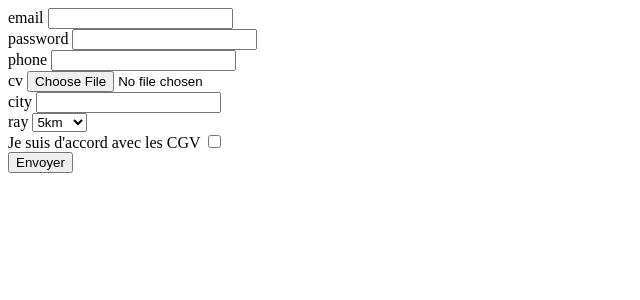
After one commit to NironDevLeo/SJOB_MVC, a PHP site: page /View/public/formUpdate.php in a window 1280 px wide. The commit adds this page. Shown: the top 300 px of the page, without its empty margins (0-640 px from the left). Run offline with PHP 8.4, Linux system fonts and the light colour scheme; the template is opened without the code that fills it, so the values that code supplies are empty.

Commit message:
bloque au niveau du update

```diff
--- a/View/admin/readAllUser.php
+++ b/View/admin/readAllUser.php
@@ -18,8 +18,8 @@
             <h1>Uttilisateur(s)</h1>
         </header>
         <div class="ajouter">
-        <a class="ajouter" href="./Router.php?action=create"><img src="../static/image/icons8-plus-30.png"  alt=""> Ajouter un nouveau uttilisateur</a>
-    </div>
+            <a class="ajouter" href="./Router.php?action=create"><img src="../static/image/icons8-plus-30.png"  alt=""> Ajouter un nouveau uttilisateur</a>
+        </div>
 
 
 
@@ -49,7 +49,7 @@
                 </ul>
                 <div class="flex box2">
                 <a class="marginL" href="./Router.php?action=readUser&id_user=<?= $user["id_user"]?>"><img class="icon1" src="../static/image/icons8-vision-24.png" alt=""></a>
-                <!-- <a class="marginL" href="./Router.php?action=id_user=<?= $user["id_user"]?>"><img class="icon2" src="../static/image/icons8-stylo-à-bille-30.png" alt=""></a> -->
+                <a class="marginL" href="./Router.php?action=update&id_user=<?= $user["id_user"]?>"><img class="icon2" src="../static/image/icons8-stylo-à-bille-30.png" alt=""></a>
                 <a class="marginL" href="./Router.php?action=delete&id_user=<?= $user["id_user"]?>"><img class="icon3" src="../static/image/icons8-supprimer-24.png" alt=""></a>
                 </div>
             </div>
--- /dev/null
+++ b/View/public/formUpdate.php
@@ -0,0 +1,57 @@
+<!DOCTYPE html>
+<html lang="en">
+<head>
+    <meta charset="UTF-8">
+    <meta http-equiv="X-UA-Compatible" content="IE=edge">
+    <meta name="viewport" content="width=device-width, initial-scale=1.0">
+    <title>Document</title>
+</head>
+<body>
+    <form action="./Router.php?action=formUpdate" method="post">
+    <input type="hidden" name="id_user" id="id_user" value="<?= $user["id_user"]; ?>">
+    <div class="divForm">
+            <label for="email">email</label>
+            <input type="email" name="email" id="email" value="<?= $user["email"]; ?>" required>
+        </div>
+
+        <div class="divForm">
+            <label for="password">password</label>
+            <input type="password" name="password" id="password" required>
+        </div>
+
+        <div class="divForm">
+            <label for="phone">phone</label>
+            <input type="tel" name="phone" id="phone" value="<?= $user["phone"]; ?>">
+        </div>
+
+        <div class="divForm">
+            <label for="cv">cv</label>
+            <input type="file" name="cv" id="cv" value="<?= $user["cv"]; ?>">
+        </div>
+
+        <div class="divForm">
+            <label for="city">city</label>
+            <input type="text" name="city" id="city" value="<?= $user["city"]; ?>" required>
+        </div>
+
+        <div class="divForm">
+            <label for="ray">ray</label>
+            <select name="ray" id="ray"  value="<?= $user["ray"]; ?>" required>
+                <option value="5km">5km</option>
+                <option value="10km">10km</option>
+                <option value="15km">15km</option>
+                <option value="20km">20km</option>
+                <option value="25km">25km</option>
+            </select>
+
+        </div>
+
+        <label for="rgpd"> Je suis d'accord avec les CGV</label>
+        <input type="checkbox" name="rgpd" id="rgpd" required>
+
+        <div class="divForm">
+            <input type="submit" name="submit" value="Envoyer">
+        </div>
+    </form>
+</body>
+</html>
```
Also changed, not shown: Controller/Router.php (+8 -0 lines), Controller/UserController.php (+17 -1 lines), Model/User.php (+22 -0 lines), View/admin/deleteValidate.php (deleted, +0 -20 lines).
